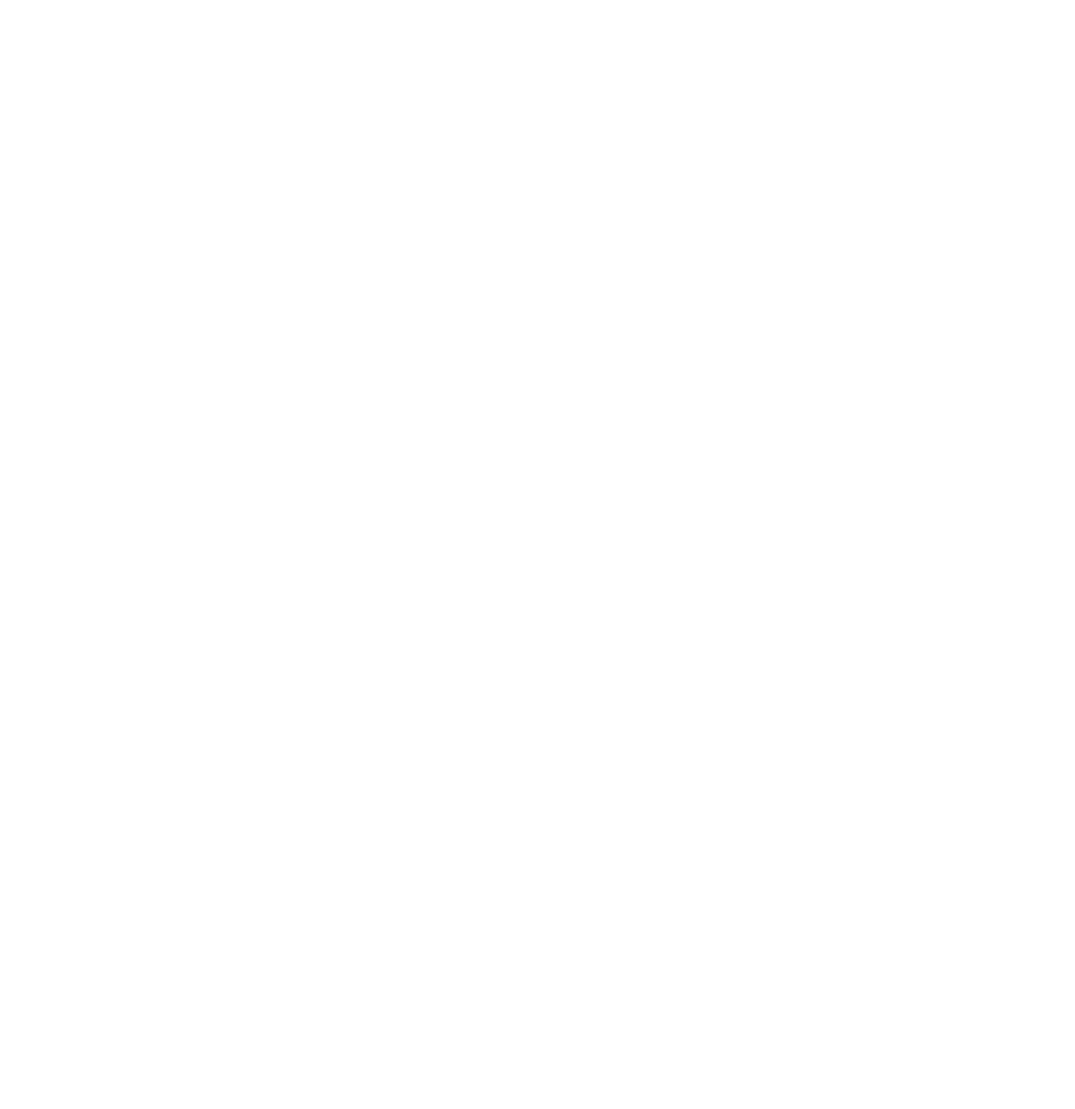
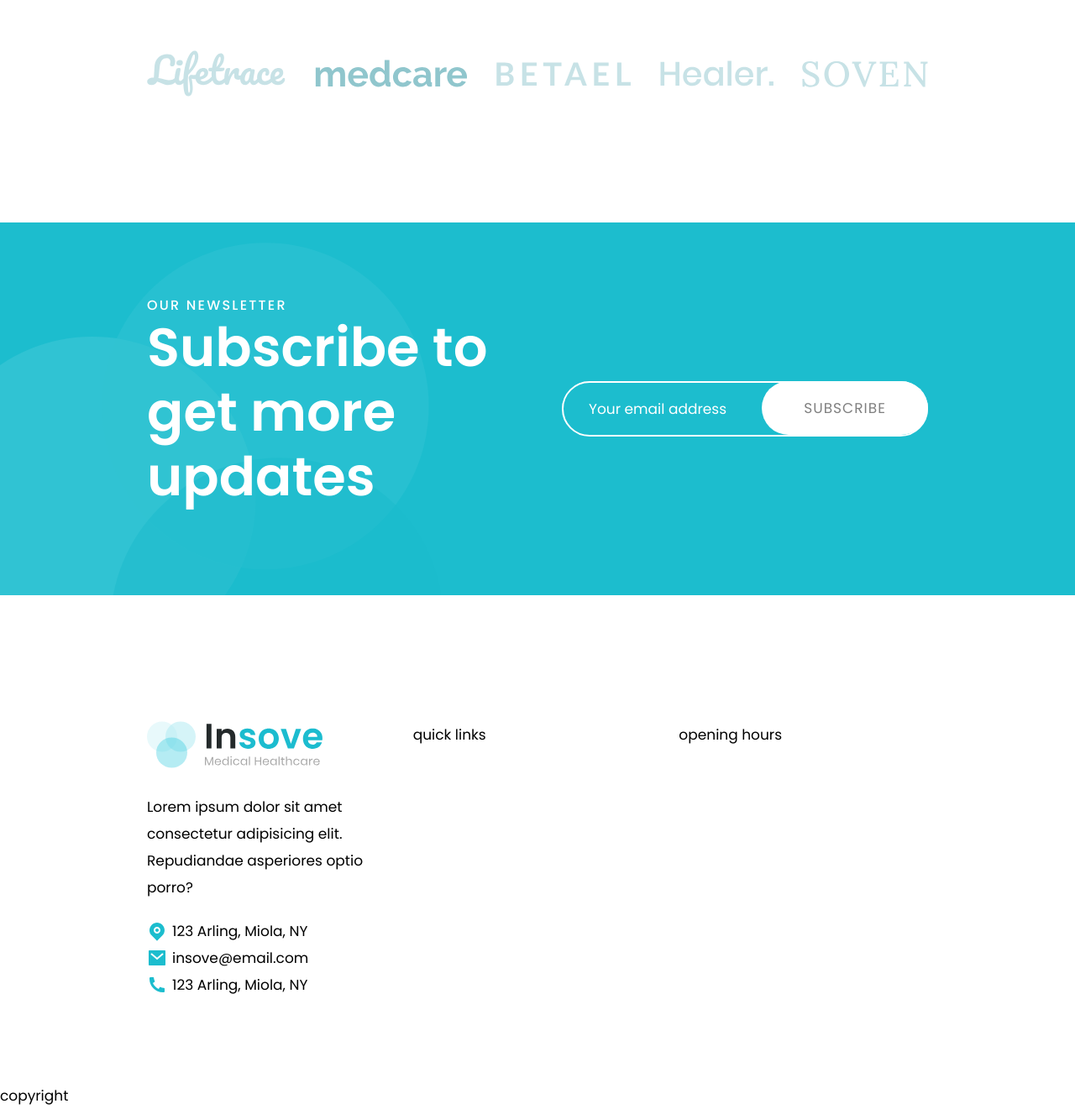
Before and after one commit to matheusht/whitelabel-lp, a React (Vite) app: page / in a window 1280 px wide. Shown: the part 5822-7143 px from the top of the page at 84% size. Before the commit the page ends 5732 px from the top, so only its background shows below. Built offline with nearby package versions, Linux system fonts and the light colour scheme.

Commit message:
Newsletter component

```diff
--- a/src/App.tsx
+++ b/src/App.tsx
@@ -1,5 +1,7 @@
 import { Appointment } from 'components/Appointment'
 import { Blog } from 'components/Blog'
+import { Brands } from 'components/Brands'
+import { Newsletter } from 'components/Newsletter'
 import { Departments } from 'components/Departments'
 import { Faq } from 'components/Faq'
 import { Header } from 'components/Header'
@@ -8,6 +10,7 @@
 import { Team } from 'components/Team'
 import { Testimonials } from 'components/Testimonials'
 import { register } from 'swiper/element'
+import { Footer } from 'components/Footer'
 register()
 
 export function App() {
@@ -22,6 +25,9 @@
       <Faq />
       <Departments />
       <Blog />
+      <Brands />
+      <Newsletter />
+      <Footer />
     </>
   )
 }
--- /dev/null
+++ b/src/components/Brands/index.tsx
@@ -0,0 +1,38 @@
+/* eslint-disable tailwindcss/no-custom-classname */
+export function Brands() {
+  return (
+    <>
+      <section className="brands section">
+        <div className="container mx-auto">
+          <div className="flex flex-col items-center justify-between gap-y-12 xl:flex-row xl:gap-y-0">
+            <img
+              className="brands__logo"
+              src="public/assets/img/brands/brand-1.svg"
+              alt=""
+            />
+            <img
+              className="brands__logo"
+              src="public/assets/img/brands/brand-2.svg"
+              alt=""
+            />
+            <img
+              className="brands__logo"
+              src="public/assets/img/brands/brand-3.svg"
+              alt=""
+            />
+            <img
+              className="brands__logo"
+              src="public/assets/img/brands/brand-4.svg"
+              alt=""
+            />
+            <img
+              className="brands__logo"
+              src="public/assets/img/brands/brand-5.svg"
+              alt=""
+            />
+          </div>
+        </div>
+      </section>
+    </>
+  )
+}
--- /dev/null
+++ b/src/components/Footer/index.tsx
@@ -0,0 +1,51 @@
+import { RiMailFill, RiMapPinFill, RiPhoneFill } from '@remixicon/react'
+
+/* eslint-disable tailwindcss/no-custom-classname */
+export function Footer() {
+  return (
+    <>
+      <footer className="footer pt-12 xl:pt-[150px]">
+        <div className="container mx-auto pb-12 xl:pb-[100px]">
+          <div className="flex flex-col gap-x-5 gap-y-10 xl:flex-row">
+            <div className="footer__item flex-1">
+              <a href="#">
+                <img
+                  src="public/assets/img/header/logo.svg"
+                  alt=""
+                  className="mb-[30px]"
+                />
+              </a>
+              <p className="mb-[20px]">
+                Lorem ipsum dolor sit amet consectetur adipisicing elit.
+                Repudiandae asperiores optio porro?
+              </p>
+              <div>
+                <div className="flex items-center gap-x-[6px]">
+                  <i>
+                    <RiMapPinFill className="text-[24px] text-accent" />
+                  </i>
+                  <div>123 Arling, Miola, NY</div>
+                </div>
+                <div className="flex items-center gap-x-[6px]">
+                  <i>
+                    <RiMailFill className="text-[24px] text-accent" />
+                  </i>
+                  <div>insove@email.com</div>
+                </div>
+                <div className="flex items-center gap-x-[6px]">
+                  <i>
+                    <RiPhoneFill className="text-[24px] text-accent" />
+                  </i>
+                  <div>123 Arling, Miola, NY</div>
+                </div>
+              </div>
+            </div>
+            <div className="footer__item flex-1">quick links</div>
+            <div className="footer__item flex-1">opening hours</div>
+          </div>
+        </div>
+        <div>copyright</div>
+      </footer>
+    </>
+  )
+}
--- /dev/null
+++ b/src/components/Newsletter/index.tsx
@@ -0,0 +1,36 @@
+/* eslint-disable tailwindcss/no-custom-classname */
+export function Newsletter() {
+  return (
+    <>
+      <section className="newsletter relative flex items-center overflow-hidden bg-accent py-12 md:h-[444px]">
+        <div className="absolute bottom-0 left-0">
+          <img src="public/assets/img/newsletter/pattern.svg" alt="" />
+        </div>
+        <div className="newsletter_container container mx-auto">
+          <div className="flex flex-col lg:flex-row lg:items-center lg:gap-x-[58px]">
+            <div className="z-10 flex-1 text-center md:text-left">
+              <div className="text-base font-medium uppercase tracking-[2.24px] text-white">
+                Our newsletter
+              </div>
+              <h1 className="h1 mb-4 text-white">
+                Subscribe to get more updates
+              </h1>
+            </div>
+            <form className="flex-1">
+              <div className="relative flex flex-col gap-y-4 md:flex-row">
+                <input
+                  type="text"
+                  placeholder="Your email address"
+                  className="h-[66px] w-full rounded-full border-2 border-white bg-transparent pl-[30px] outline-none placeholder:text-white focus:text-white"
+                />
+                <button className="btn btn-lg btn-white right-0 md:absolute">
+                  Subscribe
+                </button>
+              </div>
+            </form>
+          </div>
+        </div>
+      </section>
+    </>
+  )
+}
```
